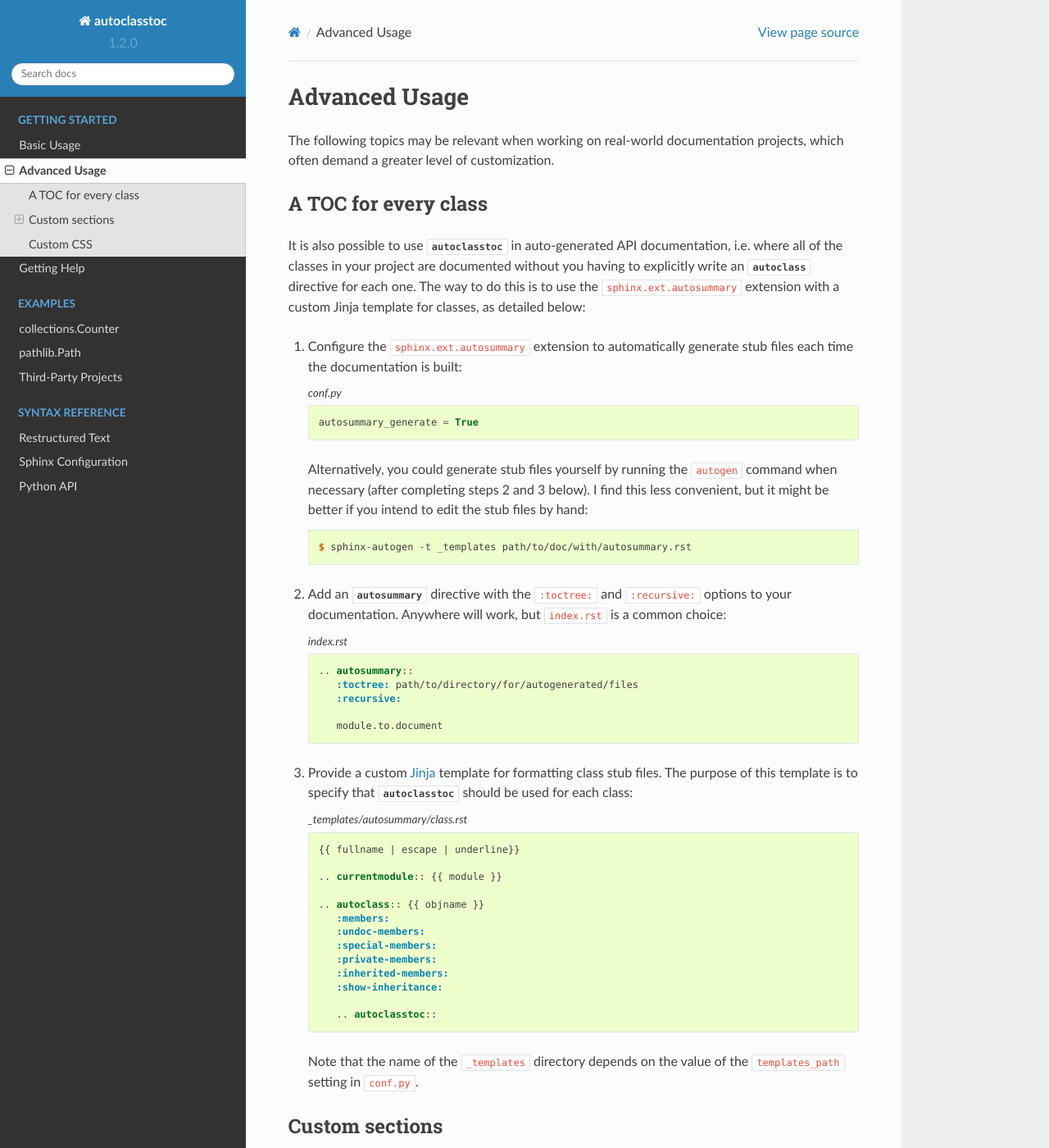
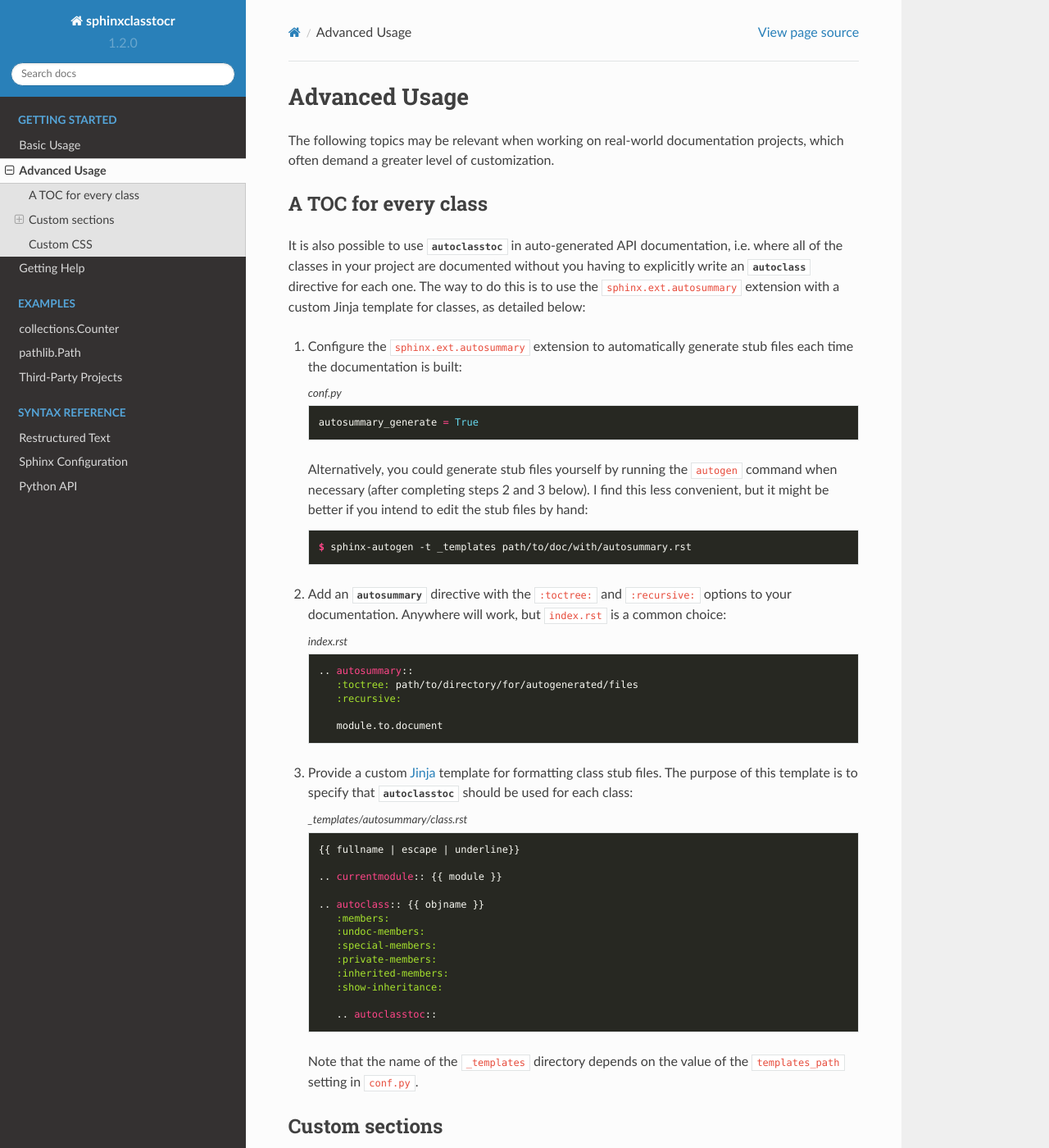
Before and after one commit to kalekundert/autoclasstoc, a Sphinx documentation site: the page built from docs/advanced_usage.rst, in a window 1280 px wide and 1400 px high. Shown: the whole window at 82% size. Built offline with Sphinx 7.4.7 and the Read the Docs theme 2.0.0, drawn with Linux system fonts in a browser that asks for light colours; pages that are not in the unit, such as notebooks, are missing from menus.

Commit message:
docs(docs):Modified for readthedocs #10
Minimal changes were made to get the documentation into readthedocs
for this project.

closes #10

```diff
--- a/docs/conf.py
+++ b/docs/conf.py
@@ -1,42 +1,47 @@
-import sys, os
+import os
+import sys
+
 import autoclasstoc
 
 sys.path.append(os.path.dirname(__file__))
 
-project = u'autoclasstoc'
-copyright = u'2020, Kale Kundert'
+project = u"sphinxclasstocr"
+copyright = u"2020, Kale Kundert"
 version = autoclasstoc.__version__
 release = autoclasstoc.__version__
 
-templates_path = ['_templates']
-exclude_patterns = ['_build']
-html_static_path = ['_static']
-source_suffix = '.rst'
-master_doc = 'index'
-default_role = 'any'
+templates_path = ["_templates"]
+exclude_patterns = ["_build"]
+html_static_path = ["_static"]
+source_suffix = ".rst"
+master_doc = "index"
+default_role = "any"
 
 extensions = [
-        '_ext.example',
-        '_ext.show_nodes',
-        'autoclasstoc',
-        'sphinx.ext.autodoc',
-        'sphinx.ext.autosectionlabel',
-        'sphinx.ext.autosummary',
-        'sphinx.ext.viewcode',
-        'sphinx.ext.intersphinx',
-        'sphinx.ext.napoleon',
-        'sphinx_rtd_theme',
+    "_ext.example",
+    "_ext.show_nodes",
+    "autoclasstoc",
+    "sphinx.ext.autodoc",
+    "sphinx.ext.autosectionlabel",
+    "sphinx.ext.autosummary",
+    "sphinx.ext.viewcode",
+    "sphinx.ext.intersphinx",
+    "sphinx.ext.napoleon",
+    "sphinx_rtd_theme",
+    "myst_parser",
 ]
 
 intersphinx_mapping = {
-        'sphinx': ('https://www.sphinx-doc.org/', None),
+    "sphinx": ("https://www.sphinx-doc.org/", None),
 }
 autodoc_default_options = {
-        'exclude-members': '__weakref__,__dict__,__module__',
+    "exclude-members": "__weakref__,__dict__,__module__",
 }
 autosummary_generate = True
-pygments_style = 'sphinx'
-html_theme = 'sphinx_rtd_theme'
+pygments_style = "monokai"
+pygments_dark_style = "monokai"
+html_theme = "sphinx_rtd_theme"
+
 
 def setup(app):
-    app.add_css_file('css/autoclasstoc.css')
+    app.add_css_file("css/autoclasstoc.css")
--- a/docs/index.rst
+++ b/docs/index.rst
@@ -24,3 +24,8 @@
   syntax/rst
   syntax/sphinx
   syntax/python
+
+  .. toctree::
+  :caption: Changelog
+
+  CHANGELOG.md
```
